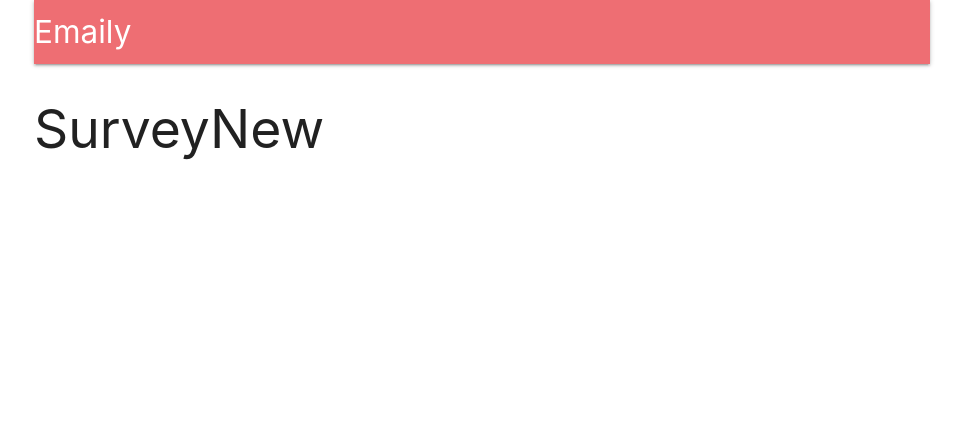
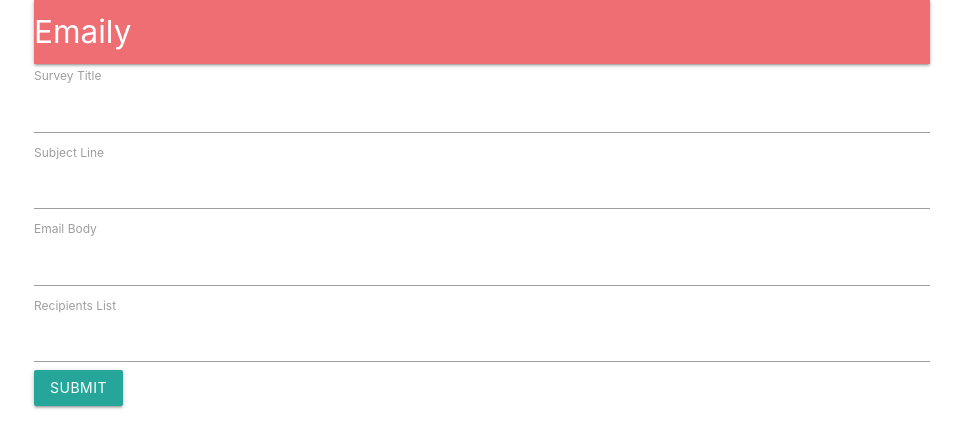
Before and after one commit to matheusluisluz/emaily-client-app, a React (Create React App) app: page /surveys/new in a window 1280 px wide. Shown: the top 448 px of the page, without its empty margins (158-1121 px from the left). Built offline with nearby package versions, Linux system fonts and the light colour scheme; no server answers.

Commit message:
SurveyNew Form

```diff
--- a/package.json
+++ b/package.json
@@ -20,6 +20,7 @@
     "react-scripts": "1.1.5",
     "react-stripe-checkout": "^2.6.3",
     "redux": "^4.0.0",
+    "redux-form": "^7.4.2",
     "redux-thunk": "^2.3.0"
   },
   "scripts": {
--- a/src/components/App.js
+++ b/src/components/App.js
@@ -6,8 +6,7 @@ import * as actions from '../actions'
 import Header from './Header';
 import Landing from './Landing';
 import Dashboard from './Dashboard';
-
-const SurveyNew = () => <h2>SurveyNew</h2>
+import SurveyNew from './surveys/SurveyNew';
 
 class App extends Component {
   componentDidMount() {
--- a/src/components/Dashboard.js
+++ b/src/components/Dashboard.js
@@ -1,19 +1,25 @@
 import React, { Component } from 'react';
+import { connect } from 'react-redux';
 import { Link } from 'react-router-dom';
 
-export class Dashboard extends Component {
+class Dashboard extends Component {
+
   render() {
     return (
       <div>
         Dashboard
       <div className="fixed-action-btn">
-          <Link to="/surveys/new" className="btn-floating btn-large red">
+          <Link to={this.props.auth ? '/surveys/new' : '/'} className="btn-floating btn-large red">
             <i className="material-icons">add</i>
           </Link>
         </div>
       </div>
-    )
+    );
   }
 }
 
-export default Dashboard;
+function mapStateToProps({ auth }) {
+  return { auth }
+}
+
+export default connect(mapStateToProps)(Dashboard);
--- /dev/null
+++ b/src/components/surveys/SurveyField.js
@@ -0,0 +1,16 @@
+// SurveyField contains logic to render a single
+// label and text input
+import React, { Component } from 'react';
+
+class SurveyField extends Component {
+  render() {
+    return (
+      <div>
+        <label>{this.props.label}</label>
+        <input {...this.props.input} />
+      </div>
+    );
+  }
+}
+
+export default SurveyField;
--- /dev/null
+++ b/src/components/surveys/SurveyForm.js
@@ -0,0 +1,34 @@
+//SurveyForm shows a form for a user to add input
+import _ from 'lodash';
+import React, { Component } from 'react';
+import { reduxForm, Field } from 'redux-form';
+import SurveyField from './SurveyField';
+
+const FIELDS = [
+  { label: 'Survey Title', name: 'title' },
+  { label: 'Subject Line', name: 'subject' },
+  { label: 'Email Body', name: 'body' },
+  { label: 'Recipients List', name: 'emails' }
+];
+
+class SurveyForm extends Component {
+
+  renderFields() {
+    return _.map(FIELDS, ({ label, name }) => {
+      return <Field key={name} component={SurveyField} type="text" label={label} name={name} />
+    });
+  }
+
+  render() {
+    return (
+      <div>
+        <form onSubmit={this.props.handleSubmit(values => console.log(values))}>
+          {this.renderFields()}
+          <button className="btn" type="submit">Submit</button>
+        </form>
+      </div>
+    );
+  }
+}
+
+export default reduxForm({ form: 'surveyForm' })(SurveyForm);
--- /dev/null
+++ b/src/components/surveys/SurveyNew.js
@@ -0,0 +1,15 @@
+// SurveyNew show SurveyForm and SurveyFormReview
+import React, { Component } from 'react';
+import SurveyForm from './SurveyForm';
+
+class SurveyNew extends Component {
+  render() {
+    return (
+      <div>
+        <SurveyForm/>
+      </div>
+    );
+  }
+}
+
+export default SurveyNew;
--- a/src/reducers/index.js
+++ b/src/reducers/index.js
@@ -1,6 +1,8 @@
 import { combineReducers } from 'redux';
+import { reducer as reduxForm } from 'redux-form';
 import authReducer from './authReducer';
 
 export default combineReducers({
-  auth: authReducer
+  auth: authReducer,
+  form: reduxForm
 });
```
Also changed, not shown: 1 other file (tests, documents, lock files or other folders).
